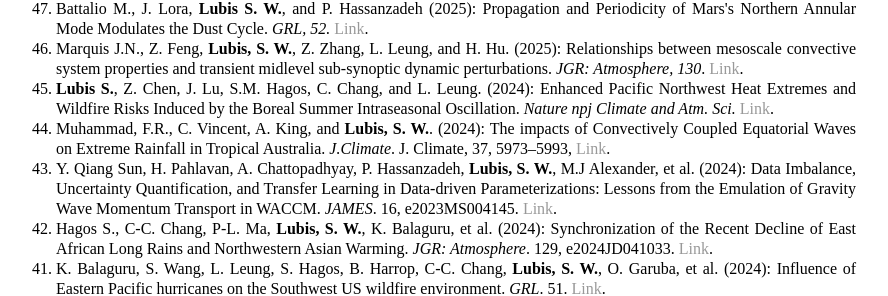
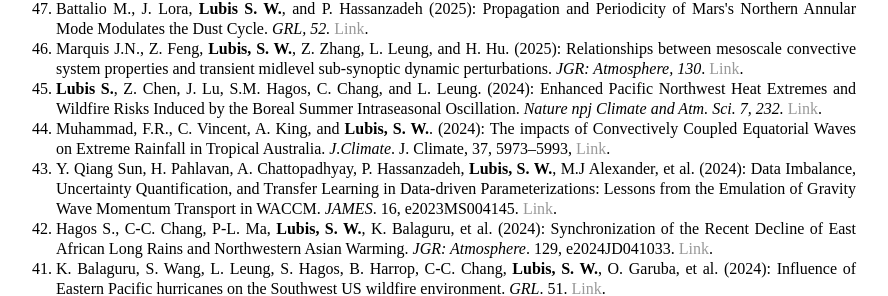
Before and after one commit to sandrolubis/sandrolubis.github.io, a Jekyll site: the page built from publication/index.html, in a window 1280 px wide and 900 px high, scrolled down 409 px. Shown: the part 160-456 px from the top of the window, without its empty margins (332-1220 px from the left). Built offline with Jekyll 4.4.1, drawn with Linux system fonts in a browser that asks for light colours.

Commit message:
Update index.html

```diff
--- a/publication/index.html
+++ b/publication/index.html
@@ -15,7 +15,7 @@
 		<li> Chang C., M. Zhao, <b>Lubis, S. W.</b>, Z. Chen, K. Balaguru, S.M. Hagos, and L. Leung, et al. (2025): Are North Atlantic Tropical Cyclones Modulated by the Madden–Julian Oscillation in HighResMIP AGCMs?. <i>J.Climate</i>. 38, 2891–2916,</i> <a href="https://doi.org/10.1175/JCLI-D-24-0509.1">Link</a>.</li>
 		<li> Battalio M., J. Lora,  <b>Lubis S. W.</b>, and P. Hassanzadeh (2025): Propagation and Periodicity of Mars's Northern Annular Mode Modulates the Dust Cycle. <i>GRL, 52.</i> <a href="https://doi.org/10.1029/2024GL112814">Link</a>.</li>
 		<li> Marquis J.N., Z. Feng, <b>Lubis, S. W.</b>, Z. Zhang, L. Leung, and H. Hu. (2025): Relationships between mesoscale convective system properties and transient midlevel sub-synoptic dynamic perturbations. <i>JGR: Atmosphere, 130</i>. <a href="https://doi.org/10.1029/2024JD042076">Link</a>.</li>
-		<li> <b>Lubis S.</b>, Z. Chen, J. Lu, S.M. Hagos, C. Chang, and L. Leung. (2024): Enhanced Pacific Northwest Heat Extremes and Wildfire Risks Induced by the Boreal Summer Intraseasonal Oscillation. <i>Nature npj Climate and Atm. Sci.</i> <a href="https://www.nature.com/articles/s41612-024-00766-3">Link</a>.</li>
+		<li> <b>Lubis S.</b>, Z. Chen, J. Lu, S.M. Hagos, C. Chang, and L. Leung. (2024): Enhanced Pacific Northwest Heat Extremes and Wildfire Risks Induced by the Boreal Summer Intraseasonal Oscillation. <i>Nature npj Climate and Atm. Sci. 7, 232. </i> <a href="https://www.nature.com/articles/s41612-024-00766-3">Link</a>.</li>
         <li> Muhammad, F.R., C. Vincent, A. King, and <b>Lubis, S. W.</b>. (2024): The impacts of Convectively Coupled Equatorial Waves on Extreme Rainfall in Tropical Australia. <i>J.Climate</i>. J. Climate, 37, 5973–5993, <a href="https://doi.org/10.1175/JCLI-D-24-0042.1">Link</a>.</li>
 		<li> Y. Qiang Sun, H. Pahlavan, A. Chattopadhyay, P. Hassanzadeh, <b>Lubis, S. W.</b>, M.J Alexander, et al. (2024): Data Imbalance, Uncertainty Quantification, and Transfer Learning in Data-driven Parameterizations: Lessons from the Emulation of Gravity Wave Momentum Transport in WACCM. <i>JAMES</i>. 16, e2023MS004145. <a href="https://doi.org/10.1029/2023MS004145">Link</a>.</li>
 		<li> Hagos S., C-C. Chang, P-L. Ma, <b>Lubis, S. W.</b>, K. Balaguru, et al. (2024): Synchronization of the Recent Decline of East African Long Rains and Northwestern Asian Warming. <i>JGR: Atmosphere</i>. 129, e2024JD041033. <a href="https://doi.org/10.1029/2024JD041033">Link</a>.</li>
```
